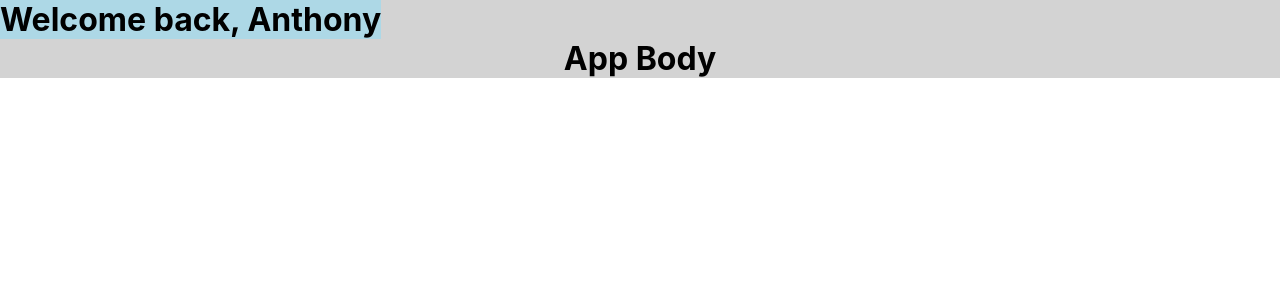
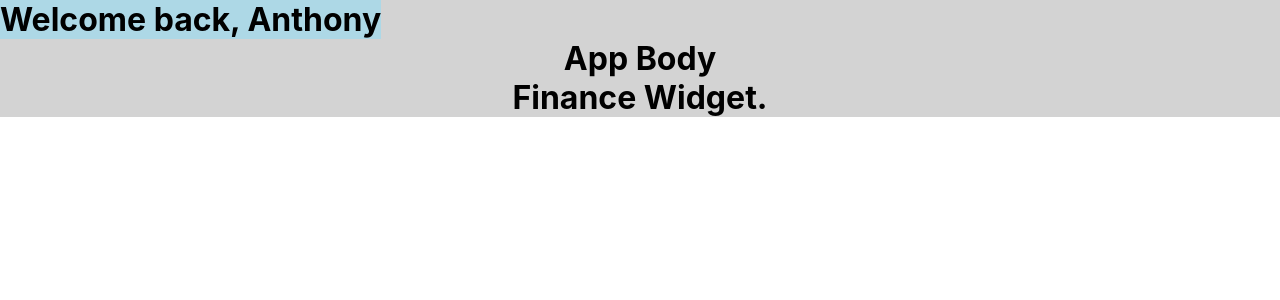
Before and after one commit to arn-foto/encrypt-me, a React (Create React App) app in the folder encrypt-me/: page / in a window 1280 px wide. Shown: the top 300 px of the page. Built offline with nearby package versions, Linux system fonts and the light colour scheme.

Commit message:
+ Add component folders

```diff
--- a/encrypt-me/src/Body/index.js
+++ b/encrypt-me/src/Body/index.js
@@ -1,9 +1,11 @@
 import React from "react";
+import FinanceWidget from "../Components/Finance";
 
 function Body() {
 	return (
 		<div>
 			<h1>App Body</h1>
+			<FinanceWidget />
 		</div>
 	);
 }
--- /dev/null
+++ b/encrypt-me/src/Components/Finance/index.js
@@ -0,0 +1,11 @@
+import React from "react";
+
+function FinanceWidget() {
+	return (
+		<div>
+			<h1>Finance Widget.</h1>
+		</div>
+	);
+}
+
+export default FinanceWidget;
```
